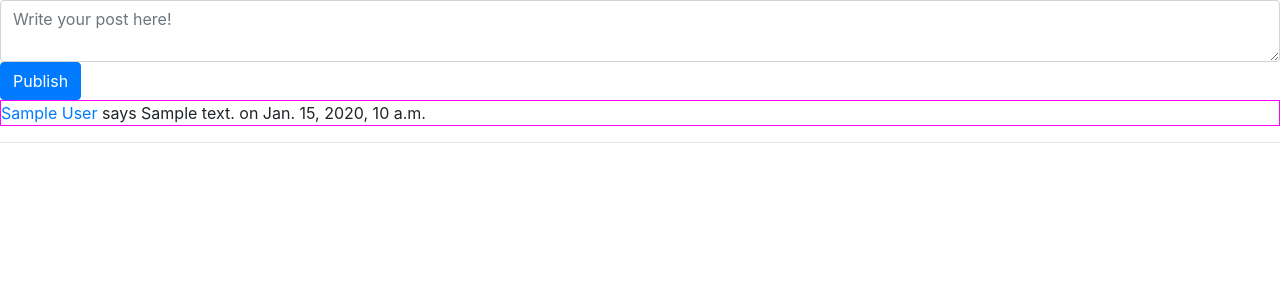
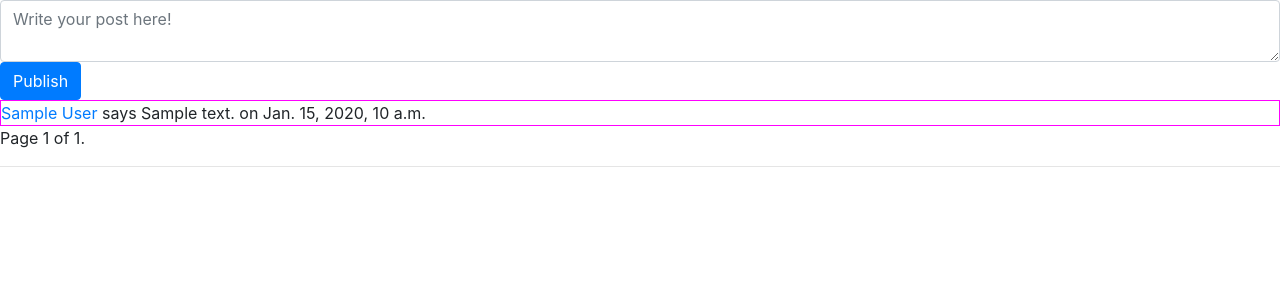
Before and after one commit to IB21-A/quacker, a Django app: template network/templates/network/index.html in a window 1280 px wide. Shown: the part 56-356 px from the top of the page. Run offline with Django 3.2, Linux system fonts and the light colour scheme; the template is opened without the code that fills it: most values are stand-ins (such as "Sample title", 1, 10 or a date in 2020); form fields are guessed from the names that the template uses; some libraries are stand-ins or nearby versions.

Commit message:
Add page pagination

```diff
--- a/network/templates/network/index.html
+++ b/network/templates/network/index.html
@@ -17,7 +17,7 @@
 
     </div>
 
-    {% for post in posts %}
+    {% for post in page_obj %}
     <div class="post-wrapper">
         <a href="{%url 'profile' post.author.username %}">{{ post.author }}</a> says {{ post.body }} on {{ post.timestamp }}
     </div>
@@ -27,6 +27,60 @@
     </div>
     {% endfor %}
 
+    <div class="pagination">
+        <span class="step-links">
+            {% if page_obj.has_previous %}
+                <a href="?page=1">&laquo; first</a>
+                <a href="?page={{ page_obj.previous_page_number }}">previous</a>
+            {% endif %}
+
+            <span class="current">
+                Page {{ page_obj.number }} of {{ page_obj.paginator.num_pages }}.
+            </span>
+
+            {% if page_obj.has_next %}
+                <a href="?page={{ page_obj.next_page_number }}">next</a>
+                <a href="?page={{ page_obj.paginator.num_pages }}">last &raquo;</a>
+            {% endif %}
+        </span>
+    </div>
+
+    <nav aria-label="...">
+        <ul class="pagination justify-content-center">
+            {% if page_obj.has_previous %}
+            <li class="page-item">
+                <a class="page-link" href="?page={{ page_obj.previous_page_number }}">Previous</a>
+            </li>
+            {% endif %}
+
+            <!-- Populate page numbers -->
+            {% if page_obj.paginator.num_pages > 1 %}
+                {% for page_num in page_obj.paginator.page_range %}
+                    {% if page_obj.number == page_num %}
+                        <li class="page-item active"><a class="page-link" href="?page={{ page_num }}">{{ page_num }}</a></li>
+                    {% else %}
+                        <li class="page-item"><a class="page-link" href="?page={{ page_num }}">{{ page_num }}</a></li>
+                    {% endif %}
+
+                {% endfor %}
+            {% endif %}
+          <!-- <li class="page-item"><a class="page-link" href="#">1</a></li>
+          <li class="page-item active" aria-current="page">
+            <span class="page-link">
+              2
+              <span class="sr-only">(current)</span>
+            </span>
+          </li>
+          <li class="page-item"><a class="page-link" href="#">3</a></li> -->
+
+          {% if page_obj.has_next %}
+          <li class="page-item">
+            <a class="page-link" href="?page={{ page_obj.next_page_number }}">Next</a>
+          </li>
+          {% endif %}
+        </ul>
+      </nav>
+
     <hr>
 
     <!--Javascript Rendered Posts -->
--- a/network/views.py
+++ b/network/views.py
@@ -6,6 +6,7 @@ from django.shortcuts import render
 from django.urls import reverse
 from django.contrib.auth.decorators import login_required
 from django.views.decorators.csrf import csrf_exempt
+from django.core.paginator import Paginator
 
 from .models import User, Post
 from .forms import NewPostForm
@@ -21,12 +22,17 @@ def index(request):
 
     # quack(request)  # Used to populate the feed with quacks
     post_form = NewPostForm
+
     posts = Post.objects.all()
+    paginator = Paginator(posts, 5) # Show 5 posts per page
+    page_number = request.GET.get('page')
+    page_obj = paginator.get_page(page_number)
 
     # organize posts in chronological order
     posts = posts.order_by("-timestamp").all()
     return render(request, "network/index.html", {
         "posts": posts,
+        "page_obj": page_obj,
         "post_form": post_form
     })
 
```
